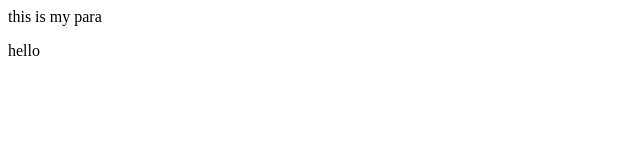
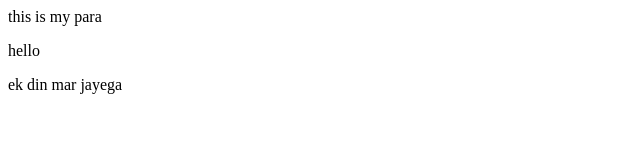
Before and after one commit to deep3001/local-repo, a plain HTML site: page index.html in a window 1280 px wide. Shown: the whole page, without its empty margins (0-640 px from the left). Drawn offline with Linux system fonts and the light colour scheme.

Commit message:
Update index.html

```diff
--- a/index.html
+++ b/index.html
@@ -1,2 +1,3 @@
 <p>this is my para</p>
 <p>hello</p>
+<p>ek din mar jayega</p>
```
